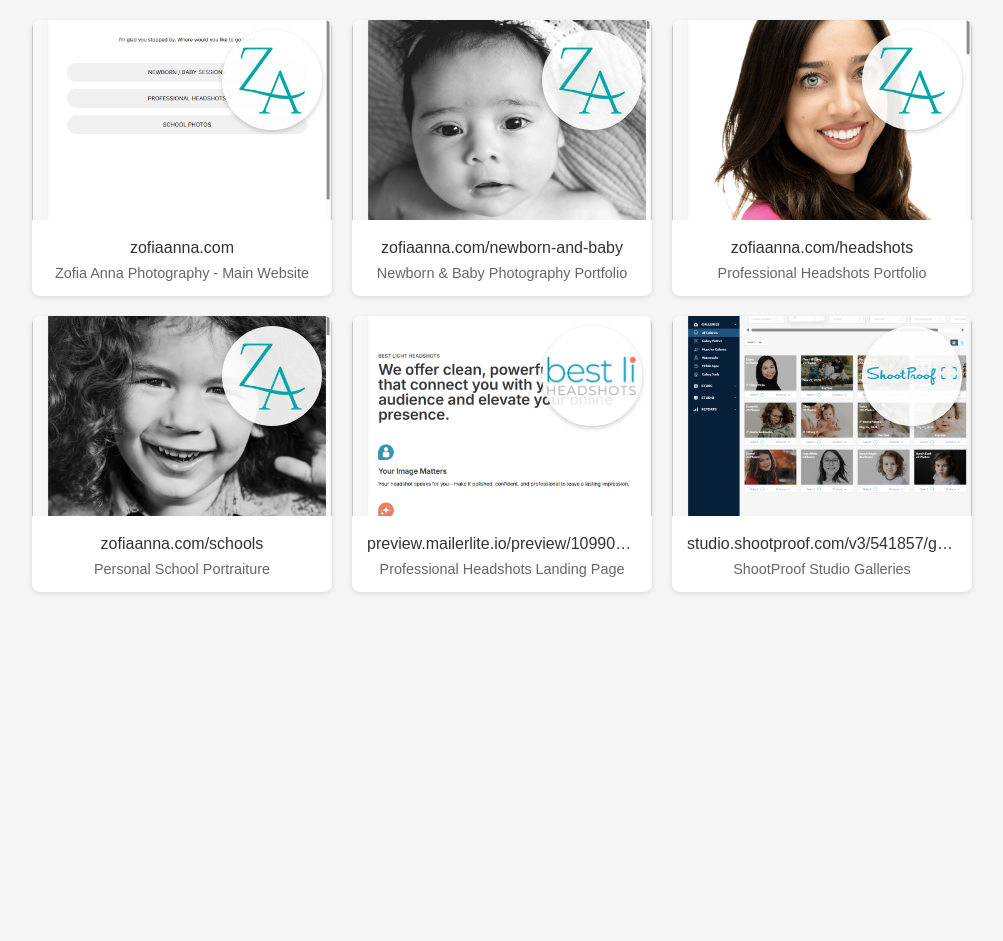
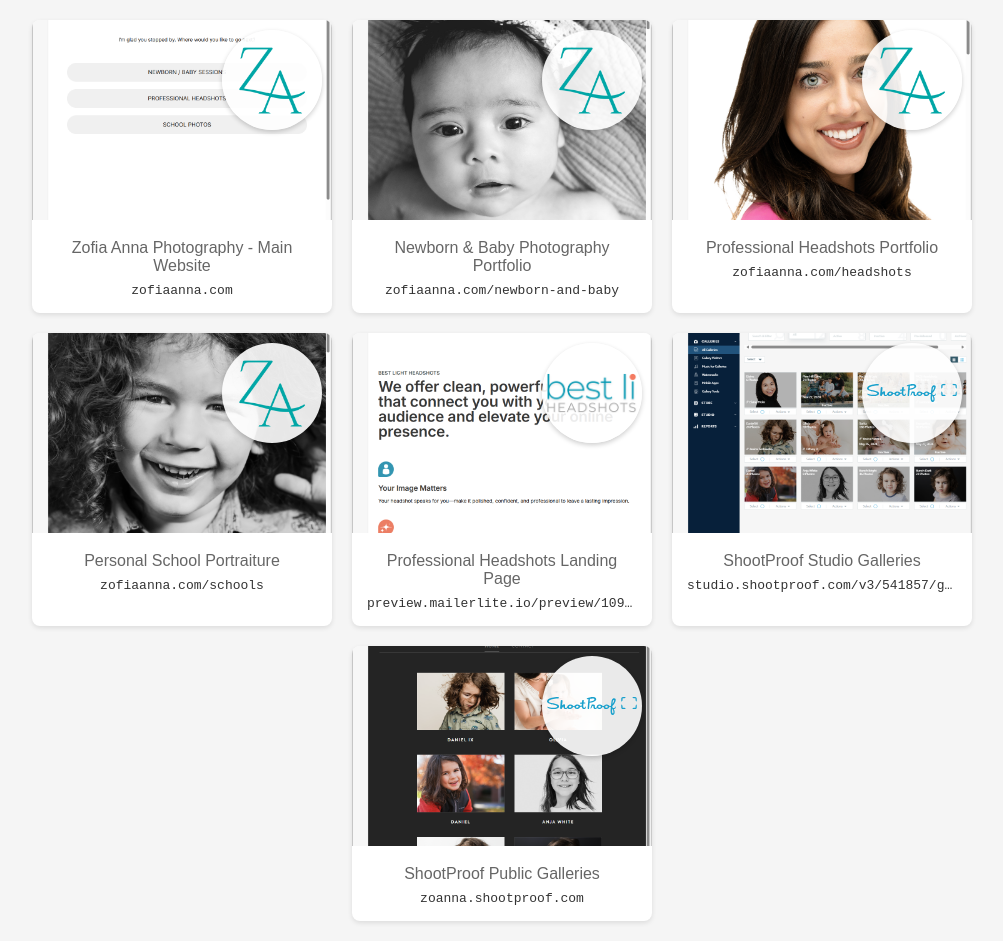
Before and after one commit to stav/Banner, a plain HTML site: page index.html in a window 1280 px wide. Shown: the whole page, without its empty margins (138-1141 px from the left). Before the commit the page ends 800 px from the top, so only its background shows below. Drawn offline with nearby package versions, Linux system fonts and the light colour scheme; some packages are replaced by stand-ins of ours; a script that the page names is missing.

Commit message:
template

```diff
--- a/index.css
+++ b/index.css
@@ -73,11 +73,12 @@ body {
 .caption a {
     text-decoration: none;
     color: #333;
+    font-size: 1em;
+    font-family: monospace;
     white-space: nowrap;
     overflow: hidden;
     text-overflow: ellipsis;
     display: block;
-    margin-bottom: 8px;
     transition: color 0.2s ease;
 }
 
@@ -88,5 +89,6 @@ body {
 
 .caption p {
     color: #666;
-    font-size: 0.9em;
+    font-size: 1em;
+    margin-bottom: 8px;
 }
--- a/index.html
+++ b/index.html
@@ -8,9 +8,28 @@
     <link rel="stylesheet" href="index.css">
 </head>
 <body>
+
+    <!-- Gallery Container -->
     <div class="gallery" id="gallery"></div>
 
+    <!-- Gallery Item Template -->
+    <template id="gallery-item-template">
+        <div class="gallery-item">
+            <div data-logo-overlay class="logo-overlay">
+                <img data-logo-img src="" alt="Logo">
+            </div>
+            <img data-fancybox="gallery" data-caption="" data-src="" src="" alt="">
+            <div class="caption">
+                <p data-description></p>
+                <a data-title href="" target="_blank"></a>
+            </div>
+        </div>
+    </template>
+
+    <!-- Fancybox -->
     <script src="https://cdn.jsdelivr.net/npm/@fancyapps/ui@5.0/dist/fancybox/fancybox.umd.js"></script>
+
+    <!-- Image List Data -->
     <script>
         const imageList = [
             {
@@ -49,8 +68,16 @@
                 caption: "ShootProof Studio Galleries",
                 logo: "img/logo/shootproof.svg",
             },
+            {
+                path: "img/shootproof-public-galleries.png",
+                url: "https://zoanna.shootproof.com/",
+                caption: "ShootProof Public Galleries",
+                logo: "img/logo/shootproof.svg",
+            },
         ];
     </script>
+
+    <!-- Initialize Gallery -->
     <script src="index.js"></script>
 </body>
 </html>
--- a/index.js
+++ b/index.js
@@ -1,47 +1,30 @@
 function createGalleryItem(image) {
-    const item = document.createElement('div');
-    item.className = 'gallery-item';
+    const template = document.getElementById('gallery-item-template');
+    const item = template.content.cloneNode(true);
 
-    const img = document.createElement('img');
-    img.src = image.path;
-    img.alt = image.path.split('/').pop();
-    img.setAttribute('data-fancybox', 'gallery');
-    img.setAttribute('data-src', image.path);
-    img.setAttribute('data-caption', image.caption);
+    // Set main image properties
+    const mainImg = item.querySelector('img[data-fancybox]');
+    mainImg.src = image.path;
+    mainImg.alt = image.path.split('/').pop();
+    mainImg.setAttribute('data-src', image.path);
+    mainImg.setAttribute('data-caption', image.caption);
 
-    // Add logo overlay if logo exists
+    // Handle logo overlay
+    const logoOverlay = item.querySelector('[data-logo-overlay]');
     if (image.logo) {
-        console.log(image.logo);
-        const logoOverlay = document.createElement('div');
-        logoOverlay.className = 'logo-overlay';
-        console.log('logoOverlay', logoOverlay);
-
-        const logoImg = document.createElement('img');
+        const logoImg = item.querySelector('[data-logo-img]');
         logoImg.src = image.logo;
-        logoImg.alt = 'Logo';
-        console.log('logoImg', logoImg);
-
-        logoOverlay.appendChild(logoImg);
-        item.appendChild(logoOverlay);
-        console.log('item', item);
+    } else {
+        logoOverlay.remove();
     }
 
-    const caption = document.createElement('div');
-    caption.className = 'caption';
-
-    const title = document.createElement('a');
+    // Set caption properties
+    const title = item.querySelector('[data-title]');
     title.href = image.url;
     title.textContent = image.url.replace(/^https?:\/\//, '').replace(/\/$/, '');
-    title.target = '_blank';
 
-    const description = document.createElement('p');
+    const description = item.querySelector('[data-description]');
     description.textContent = image.caption;
-
-    caption.appendChild(title);
-    caption.appendChild(description);
-
-    item.appendChild(img);
-    item.appendChild(caption);
 
     return item;
 }
```
Also changed, not shown: img/shootproof-public-galleries.png (added).
